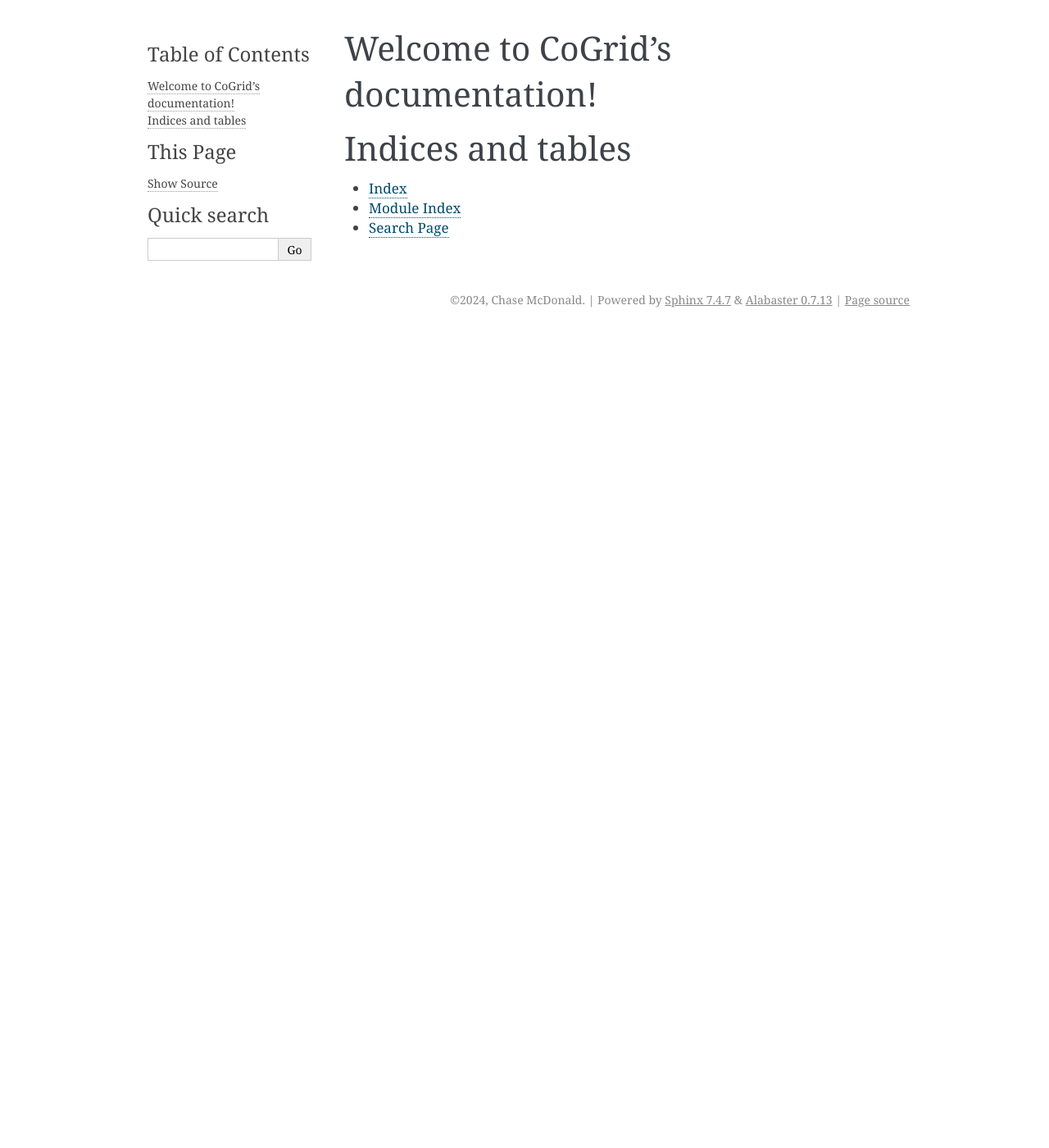
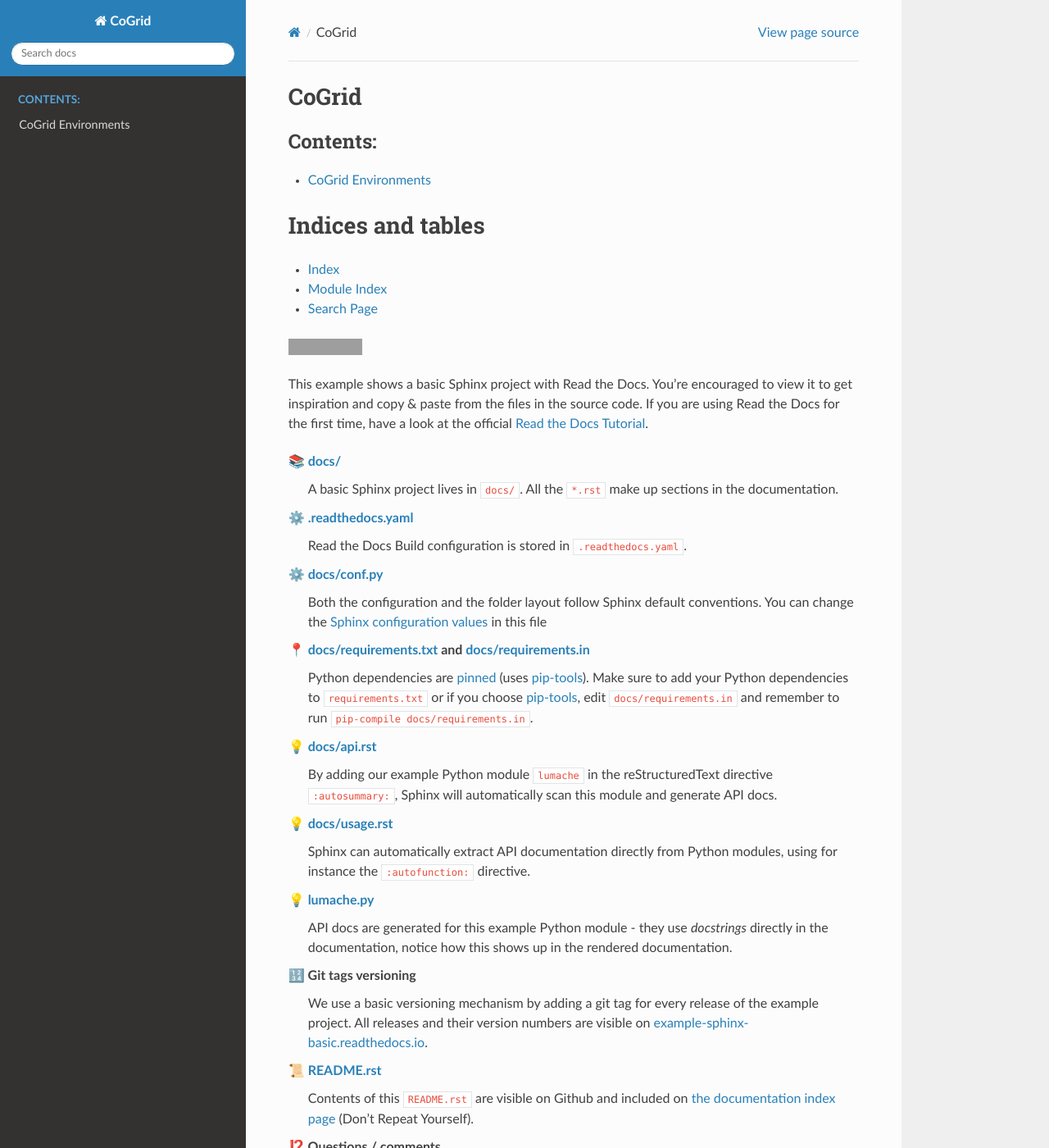
Before and after one commit to chasemcd/cogrid, a Sphinx documentation site: the page built from docs/index.rst, in a window 1280 px wide and 1400 px high. Shown: the whole window at 82% size. Built offline with Sphinx 7.4.7 and the Read the Docs theme 2.0.0, drawn with Linux system fonts in a browser that asks for light colours; some of the changed text lies outside the part shown; grey boxes are pictures that could not be loaded.

Commit message:
formatting and update some documentation

```diff
--- /dev/null
+++ b/README.rst
@@ -0,0 +1,103 @@
+CoGrid
+===============================================
+
+.. toctree::
+   :maxdepth: 2
+   :caption: Contents:
+
+   cogrid_env
+
+
+
+Indices and tables
+==================
+
+* :ref:`genindex`
+* :ref:`modindex`
+* :ref:`search`
+
+
+.. image:: https://readthedocs.org/projects/example-sphinx-basic/badge/?version=latest
+    :target: https://example-sphinx-basic.readthedocs.io/en/latest/?badge=latest
+    :alt: Documentation Status
+
+.. This README.rst should work on Github and is also included in the Sphinx documentation project in docs/ - therefore, README.rst uses absolute links for most things so it renders properly on GitHub
+
+This example shows a basic Sphinx project with Read the Docs. You're encouraged to view it to get inspiration and copy & paste from the files in the source code. If you are using Read the Docs for the first time, have a look at the official `Read the Docs Tutorial <https://docs.readthedocs.io/en/stable/tutorial/index.html>`__.
+
+📚 `docs/ <https://github.com/readthedocs-examples/example-sphinx-basic/blob/main/docs/>`_
+    A basic Sphinx project lives in ``docs/``. All the ``*.rst`` make up sections in the documentation.
+⚙️ `.readthedocs.yaml <https://github.com/readthedocs-examples/example-sphinx-basic/blob/main/.readthedocs.yaml>`_
+    Read the Docs Build configuration is stored in ``.readthedocs.yaml``.
+⚙️ `docs/conf.py <https://github.com/readthedocs-examples/example-sphinx-basic/blob/main/docs/conf.py>`_
+    Both the configuration and the folder layout follow Sphinx default conventions. You can change the `Sphinx configuration values <https://www.sphinx-doc.org/en/master/usage/configuration.html>`_ in this file
+📍 `docs/requirements.txt <https://github.com/readthedocs-examples/example-sphinx-basic/blob/main/docs/requirements.txt>`_ and `docs/requirements.in <https://github.com/readthedocs-examples/example-sphinx-basic/blob/main/docs/requirements.in>`_
+    Python dependencies are `pinned <https://docs.readthedocs.io/en/latest/guides/reproducible-builds.html>`_ (uses `pip-tools <https://pip-tools.readthedocs.io/en/latest/>`_). Make sure to add your Python dependencies to ``requirements.txt`` or if you choose `pip-tools <https://pip-tools.readthedocs.io/en/latest/>`_, edit ``docs/requirements.in`` and remember to run ``pip-compile docs/requirements.in``.
+💡 `docs/api.rst <https://github.com/readthedocs-examples/example-sphinx-basic/blob/main/docs/api.rst>`_
+    By adding our example Python module ``lumache`` in the reStructuredText directive ``:autosummary:``, Sphinx will automatically scan this module and generate API docs.
+💡 `docs/usage.rst <https://github.com/readthedocs-examples/example-sphinx-basic/blob/main/docs/usage.rst>`_
+    Sphinx can automatically extract API documentation directly from Python modules, using for instance the ``:autofunction:`` directive.
+💡 `lumache.py <https://github.com/readthedocs-examples/example-sphinx-basic/blob/main/lumache.py>`_
+    API docs are generated for this example Python module - they use *docstrings* directly in the documentation, notice how this shows up in the rendered documentation.
+🔢 Git tags versioning
+    We use a basic versioning mechanism by adding a git tag for every release of the example project. All releases and their version numbers are visible on `example-sphinx-basic.readthedocs.io <https://example-sphinx-basic.readthedocs.io/en/latest/>`__.
+📜 `README.rst <https://github.com/readthedocs-examples/example-sphinx-basic/blob/main/README.rst>`_
+    Contents of this ``README.rst`` are visible on Github and included on `the documentation index page <https://example-sphinx-basic.readthedocs.io/en/latest/>`_ (Don't Repeat Yourself).
+⁉️ Questions / comments
+    If you have questions related to this example, feel free to can ask them as a Github issue `here <https://github.com/readthedocs-examples/example-sphinx-basic/issues>`_.
+
+
+Example Project usage
+---------------------
+
+This project has a standard Sphinx layout which is built by Read the Docs almost the same way that you would build it locally (on your own laptop!).
+
+You can build and view this documentation project locally - we recommend that you activate `a local Python virtual environment first <https://packaging.python.org/en/latest/guides/installing-using-pip-and-virtual-environments/#creating-a-virtual-environment>`_:
+
+.. code-block:: console
+
+    # Install required Python dependencies (Sphinx etc.)
+    pip install -r docs/requirements.txt
+
+    # Enter the Sphinx project
+    cd docs/
+
+    # Run the raw sphinx-build command
+    sphinx-build -M html . _build/
+
+
+You can also build the documentation locally with ``make``:
+
+.. code-block:: console
+
+    # Enter the Sphinx project
+    cd docs/
+
+    # Build with make
+    make html
+
+    # Open with your preferred browser, pointing it to the documentation index page
+    firefox _build/html/index.html
+
+
+Using the example in your own project
+-------------------------------------
+
+If you are new to Read the Docs, you may want to refer to the `Read the Docs User documentation <https://docs.readthedocs.io/>`_.
+
+If you are copying this code in order to get started with your documentation, you need to:
+
+#. place your ``docs/`` folder alongside your Python project. If you are starting a new project, you can adapt the `pyproject.toml` example configuration.
+#. use your existing project repository or create a new repository on Github, GitLab, Bitbucket or another host supported by Read the Docs
+#. copy ``.readthedocs.yaml`` and the ``docs/`` folder into your project.
+#. customize all the files, replacing example contents.
+#. add your own Python project, replacing the ``pyproject.toml`` configuration and ``lumache.py`` module.
+#. rebuild the documenation locally to see that it works.
+#. *finally*, register your project on Read the Docs, see `Importing Your Documentation <https://docs.readthedocs.io/en/stable/intro/import-guide.html>`_.
+
+
+Read the Docs tutorial
+----------------------
+
+To get started with Read the Docs, you may also refer to the `Read the Docs tutorial <https://docs.readthedocs.io/en/stable/tutorial/>`__.
+It provides a full walk-through of building an example project similar to the one in this repository.
--- /dev/null
+++ b/docs/cogrid_env.rst
@@ -0,0 +1,6 @@
+CoGrid Environments
+===============================================
+
+
+.. automodule:: cogrid.cogrid_env
+    :members:
--- a/docs/conf.py
+++ b/docs/conf.py
@@ -1,3 +1,9 @@
+import os
+import sys
+
+sys.path.insert(0, os.path.abspath(".."))
+
+
 # Configuration file for the Sphinx documentation builder.
 #
 # For the full list of built-in configuration values, see the documentation:
@@ -6,23 +12,23 @@
 # -- Project information -----------------------------------------------------
 # https://www.sphinx-doc.org/en/master/usage/configuration.html#project-information
 
-project = 'CoGrid'
-copyright = '2024, Chase McDonald'
-author = 'Chase McDonald'
-release = '2024'
+project = "CoGrid"
+copyright = "2024, Chase McDonald"
+author = "Chase McDonald"
+release = "2024"
 
 # -- General configuration ---------------------------------------------------
 # https://www.sphinx-doc.org/en/master/usage/configuration.html#general-configuration
 
-extensions = []
+extensions = ["sphinx.ext.todo", "sphinx.ext.viewcode", "sphinx.ext.autodoc"]
 
-templates_path = ['_templates']
-exclude_patterns = ['_build', 'Thumbs.db', '.DS_Store']
-
+templates_path = ["_templates"]
+exclude_patterns = ["_build", "Thumbs.db", ".DS_Store"]
 
 
 # -- Options for HTML output -------------------------------------------------
 # https://www.sphinx-doc.org/en/master/usage/configuration.html#options-for-html-output
 
-html_theme = 'alabaster'
-html_static_path = ['_static']
+# html_theme = "alabaster"
+html_theme = "sphinx_rtd_theme"
+html_static_path = ["_static"]
--- a/docs/index.rst
+++ b/docs/index.rst
@@ -1,20 +1 @@
-.. CoGrid documentation master file, created by
-   sphinx-quickstart on Mon Apr  8 16:48:47 2024.
-   You can adapt this file completely to your liking, but it should at least
-   contain the root `toctree` directive.
-
-Welcome to CoGrid's documentation!
-==================================
-
-.. toctree::
-   :maxdepth: 2
-   :caption: Contents:
-
-
-
-Indices and tables
-==================
-
-* :ref:`genindex`
-* :ref:`modindex`
-* :ref:`search`
+.. include:: ../README.rst
```
